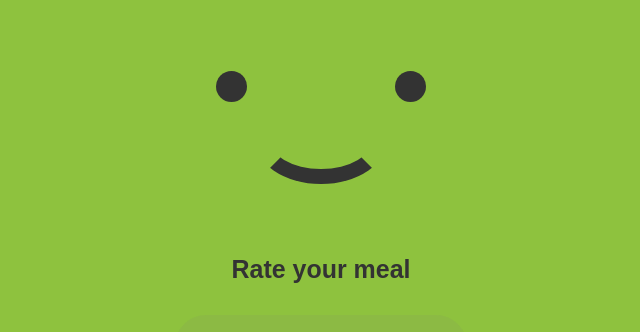
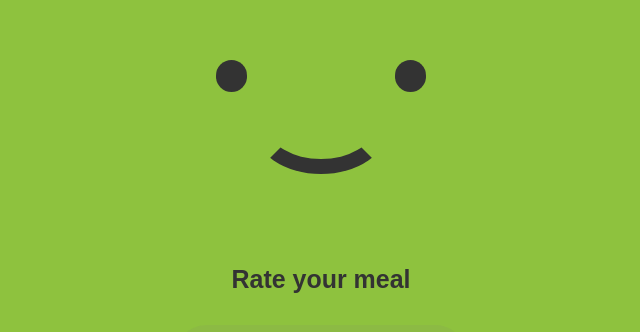
Before and after one commit to AVu120/menu-survey, a React (Create React App) app: page /survey/1 in a window 1280 px wide. Shown: the part 176-508 px from the top of the page, without its empty margins (319-959 px from the left). Built offline with nearby package versions, Linux system fonts and the light colour scheme.

Commit message:
Move face abit higher than rating bar.

```diff
--- a/src/pages/survey/Survey.module.css
+++ b/src/pages/survey/Survey.module.css
@@ -30,5 +30,5 @@
   font-size: 1.2rem;
   font-weight: 700;
   background-color: inherit;
-  padding-bottom: 1.5rem;
+  padding: 1rem 0 1.5rem;
 }
```
